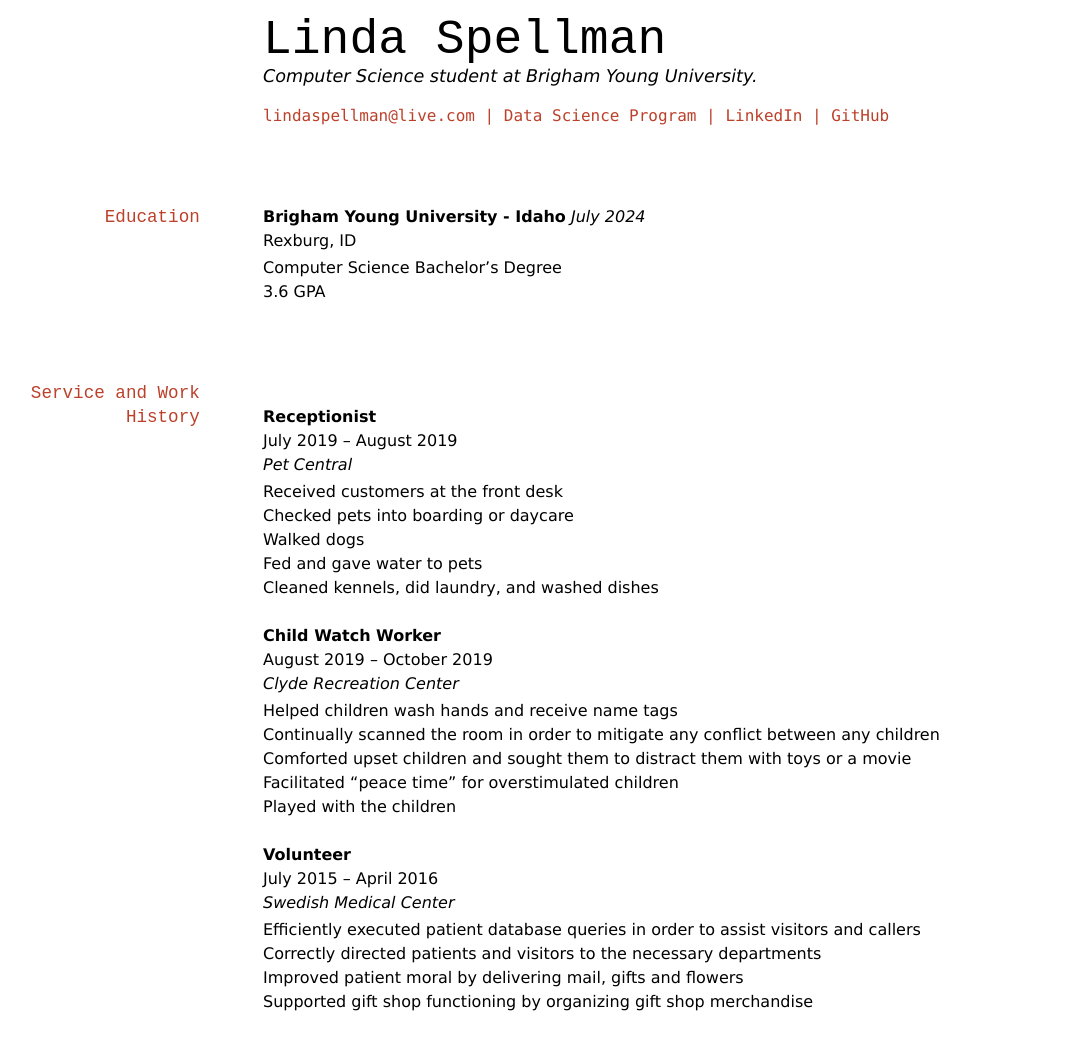
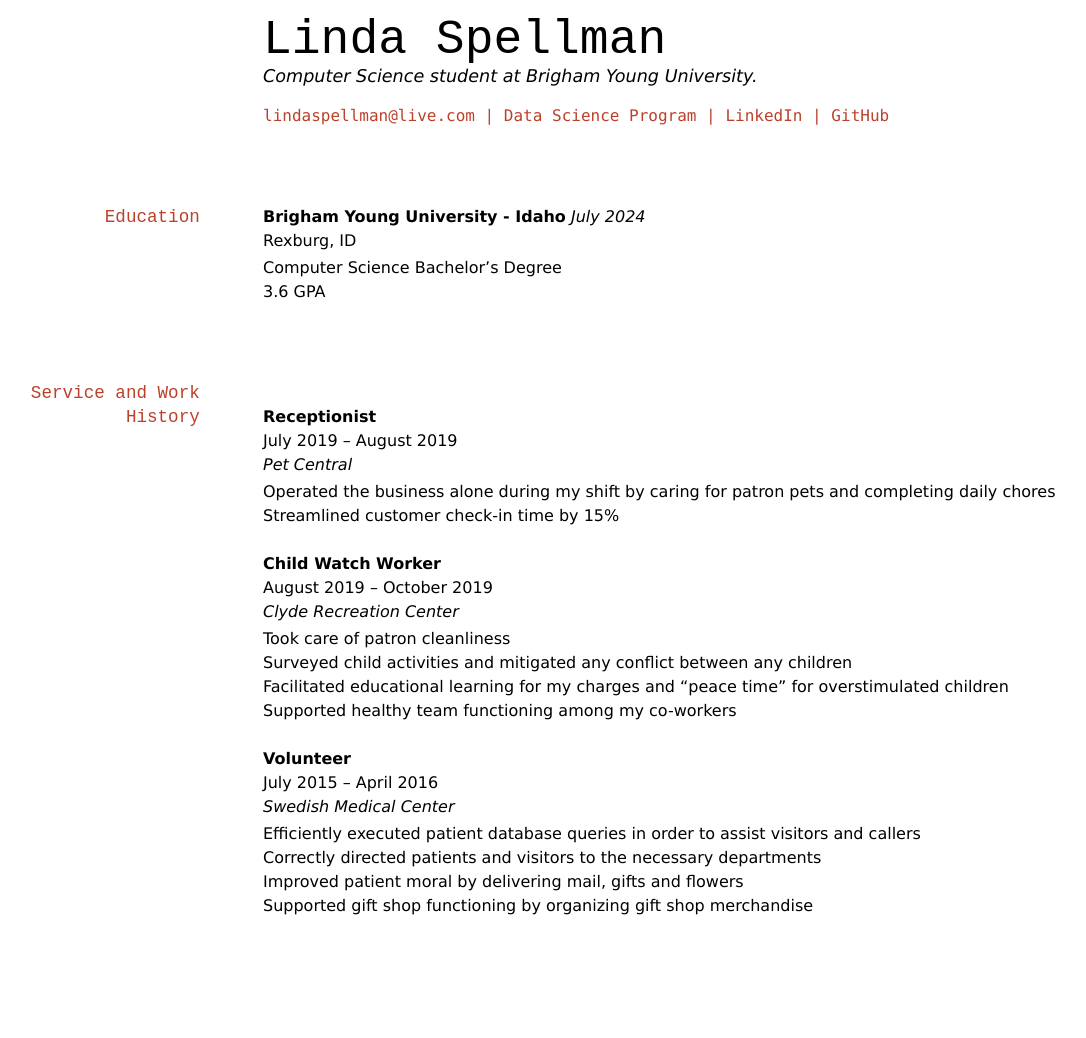
Before and after one commit to byuids-resumes/spellman_resume, a Jekyll site: the page built from docs/index.md, in a window 1280 px wide. Shown: the whole page, without its empty margins (69-1155 px from the left). Built offline with Jekyll 4.4.1, drawn with Linux system fonts in a browser that asks for light colours; after the commit the page ends 942 px from its top, so only the background shows below that.

Commit message:
Update index.md

```diff
--- a/docs/index.md
+++ b/docs/index.md
@@ -25,23 +25,16 @@ Rexburg, ID
 __Receptionist__
 July 2019 – August 2019
 *Pet Central*
-- Received customers at the front desk
-- Checked pets into boarding or daycare
-- Walked dogs
-- Fed and gave water to pets
-- Cleaned kennels, did laundry, and washed dishes
-
+- Operated the business alone during my shift by caring for patron pets and completing daily chores
+- Streamlined customer check-in time by 15%
 
 __Child Watch Worker__
 August 2019 – October 2019
 *Clyde Recreation Center*
-- Helped children wash hands and receive name tags
-- Continually scanned the room in order to mitigate any conflict between any children
-- Comforted upset children and sought them to distract them with toys or a movie
-- Facilitated “peace time” for overstimulated children
-- Played with the children
-
-
+- Took care of patron cleanliness
+- Surveyed child activities and mitigated any conflict between any children
+- Facilitated educational learning for my charges and “peace time” for overstimulated children
+- Supported healthy team functioning among my co-workers
 
 __Volunteer__
 July 2015 – April 2016
```
